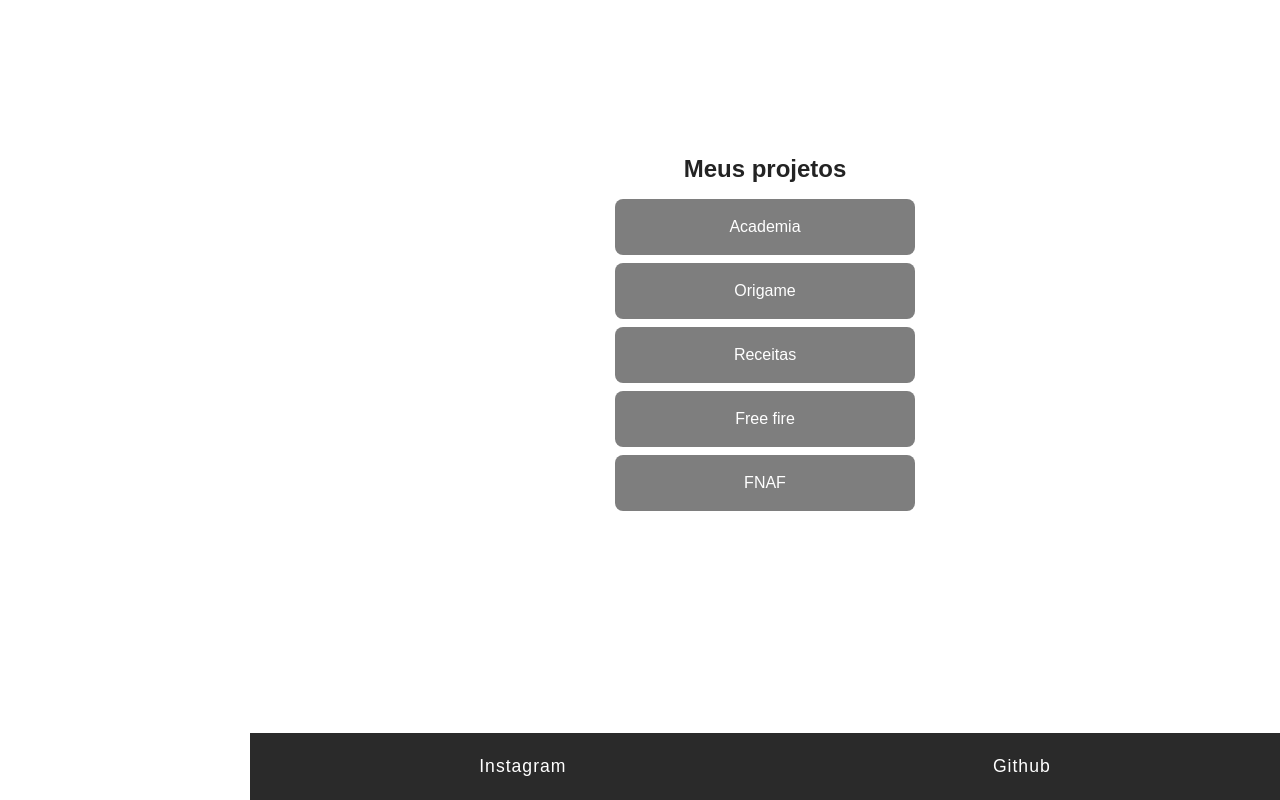
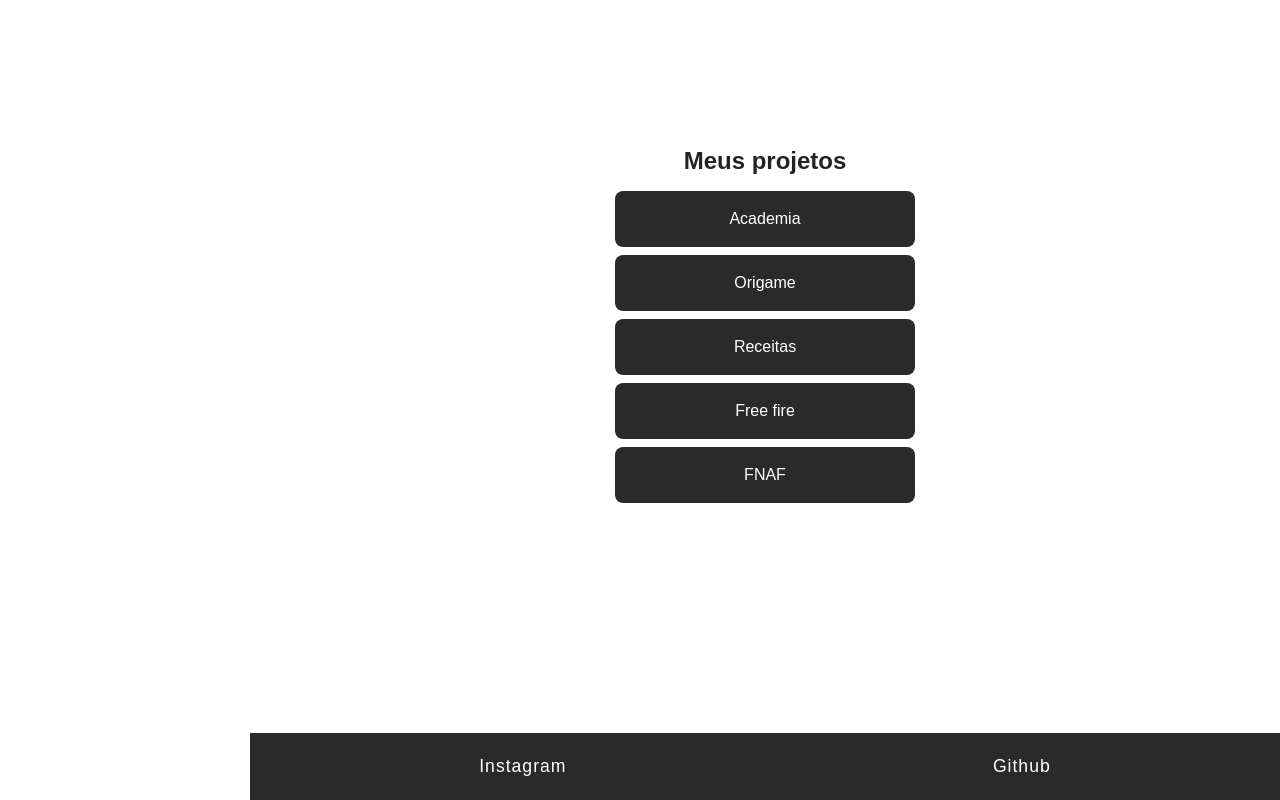
Before and after one commit to medinanzz/portfolio, a React (Vite) app: page / in a window 1280 px wide. Shown: the part 1747-2547 px from the top of the page. Built offline with nearby package versions, Linux system fonts and the light colour scheme.

Commit message:
Add animções

```diff
--- a/package.json
+++ b/package.json
@@ -21,7 +21,7 @@
     "react-router-dom": "^7.13.0",
     "styled-components": "^6.3.8",
     "sweetalert": "^2.1.2",
-    "sweetalert2": "^11.26.18"
+    "sweetalert2": "^11.26.24"
   },
   "devDependencies": {
     "@eslint/js": "^9.39.1",
--- a/src/components/header/styles.js
+++ b/src/components/header/styles.js
@@ -68,6 +68,7 @@
     align-items: center;
     height: 40px;
     border: 0;
+    cursor: pointer;
     background-color: transparent;
     border-radius: 50%;
     color: white;
--- a/src/locales/en/translation.json
+++ b/src/locales/en/translation.json
@@ -33,6 +33,7 @@
 
     "perfilError": "No users registered.",
     "successRegister": "Success!",
+    "registerAgin": "Refresh the page to register again.",
     "successRegister2": "Registration completed",
 
     "animation": "Animation",
--- a/src/locales/pt/translation.json
+++ b/src/locales/pt/translation.json
@@ -33,6 +33,7 @@
 
     "perfilError": "Nenhum úsuario cadastrado",
     "successRegister": "Sucesso!",
+    "reisterAgain": "Reinicie a pagina para cadastrar novamente",
     "successRegister2": "Cadastro realizado",
 
     "animation": "Animação",
--- a/src/pages/perfil/index.jsx
+++ b/src/pages/perfil/index.jsx
@@ -1,11 +1,16 @@
+// import { useEffect } from "react";
 import { DivPerfil } from "./styles";
 import { useTranslation } from "react-i18next";
+// import Swal from "sweetalert2";
 
 export function PerfilPage({ seePerfil }) {
     const userString = sessionStorage.getItem("user");
   const user = userString ? JSON.parse(userString) : null;
   const { t } = useTranslation();
 
+//   useEffect(() => {
+//     Swal.fire
+//   })
 
   if (!user) {
     return <DivPerfil>
--- a/src/pages/section3_projects/index.jsx
+++ b/src/pages/section3_projects/index.jsx
@@ -1,11 +1,9 @@
 import { useTranslation } from "react-i18next";
 import { SectionAllStyle } from "../section1/styled";
 import { DivProjects } from "./styled";
-import { useState } from "react";
 
 export function Section3() {
   const { t } = useTranslation();
-  const [hovered, setHovered] = useState(false);
   const projects = [
     { name: t('academy'), link: "https://medinanzz.github.io/templo_do_reverendo/" },
     { name: t('origami'), link: "https://medinanzz.github.io/origames/" },
@@ -18,15 +16,13 @@
       <SectionAllStyle id="projects">
         <h1>{t("projects")}</h1>
         <DivProjects>
-          <ul className={hovered !== null ? "hover-btn" : ""}>
+          <ul className='ul'>
             {projects.map((item, index) => (
             <li key={index}>
               <a
               target="_blank"
                 href={item.link}
-                className={`a a-projects ${hovered === index ? "link-hover" : ""}`}
-                onMouseEnter={() => setHovered(index)}
-                onMouseLeave={() => setHovered(null)}
+                className={`a a-projects`}
               >
                 {item.name}
               </a>
--- a/src/pages/section3_projects/styled.js
+++ b/src/pages/section3_projects/styled.js
@@ -1,17 +1,16 @@
 import styled from "styled-components";
 
 export const DivProjects = styled.div`
-  /* min-height: 100%; */
   width: 100%;
 
   ul {
     list-style: none;
-    width: 100%;
     position: relative;
-    margin-top: 1em;
+    margin: 1em auto;
     display: grid;
     transition: all .3s;
     gap: 0.5em;
+    width: fit-content;
   }
 
   ul li {
@@ -32,21 +31,17 @@
     align-items: center;
     height: 7dvh;
     position: relative;
-  }
 
-  ul.hover-btn {
-
-    a.link-hover {
-        /* scale: 1.1; */
-        background-color: #2a2a2a;
-        backdrop-filter: blur(5px);
-        opacity: 1;
-        box-shadow: 0 10px 30px rgba(255, 255, 255, 0.23);
-        transform: translateY(-6px) scale(1.05);
+    &:hover {
+      transform: translateY(-10px) scale(1.1);
+      box-shadow: ${props => props.theme.shadowLinkProjects};
     }
   }
 
-  ul.hover-btn .a-projects {
-    opacity: 0.6;
+  .ul:hover { gap: .4em; }
+
+  .ul:hover .a-projects:not(:hover) {
+    opacity: .6;
+    filter: blur(2px);
   }
 `;
--- a/src/theme/theme.js
+++ b/src/theme/theme.js
@@ -9,6 +9,7 @@
 
   btnShadowTheme: '0 5px 15px rgba(0,0,0,.2), inset 0 0 10px rgba(255,255,255,.6)',
   buttonThemeBackground: 'linear-gradient(135deg,#ffe27a,#ffb347)',
+  shadowLinkProjects: '0 7px 10px rgb(0 0 0 / 0.5)',
 };
 
 export const darkTheme = {
@@ -19,6 +20,7 @@
   text: "#ffffff",
   backgroundMenu: "0 0 10px rgb(0 0 0 / .5)",
   textBtn: "#ffffff",
+  shadowLinkProjects: '0 7px 10px rgb(255 255 255 / 0.2)',
 
   buttonThemeBackground: 'linear-gradient(135deg,#1e293b,#0f172a)',
   // buttonThemeBackgroundBefore: 'linear-gradient(135deg, transparent, #f4f4c0, #fff)',
```
Also changed, not shown: src/pages/register/index.jsx (+11 -6 lines), 1 other file (tests, documents, lock files or other folders).
